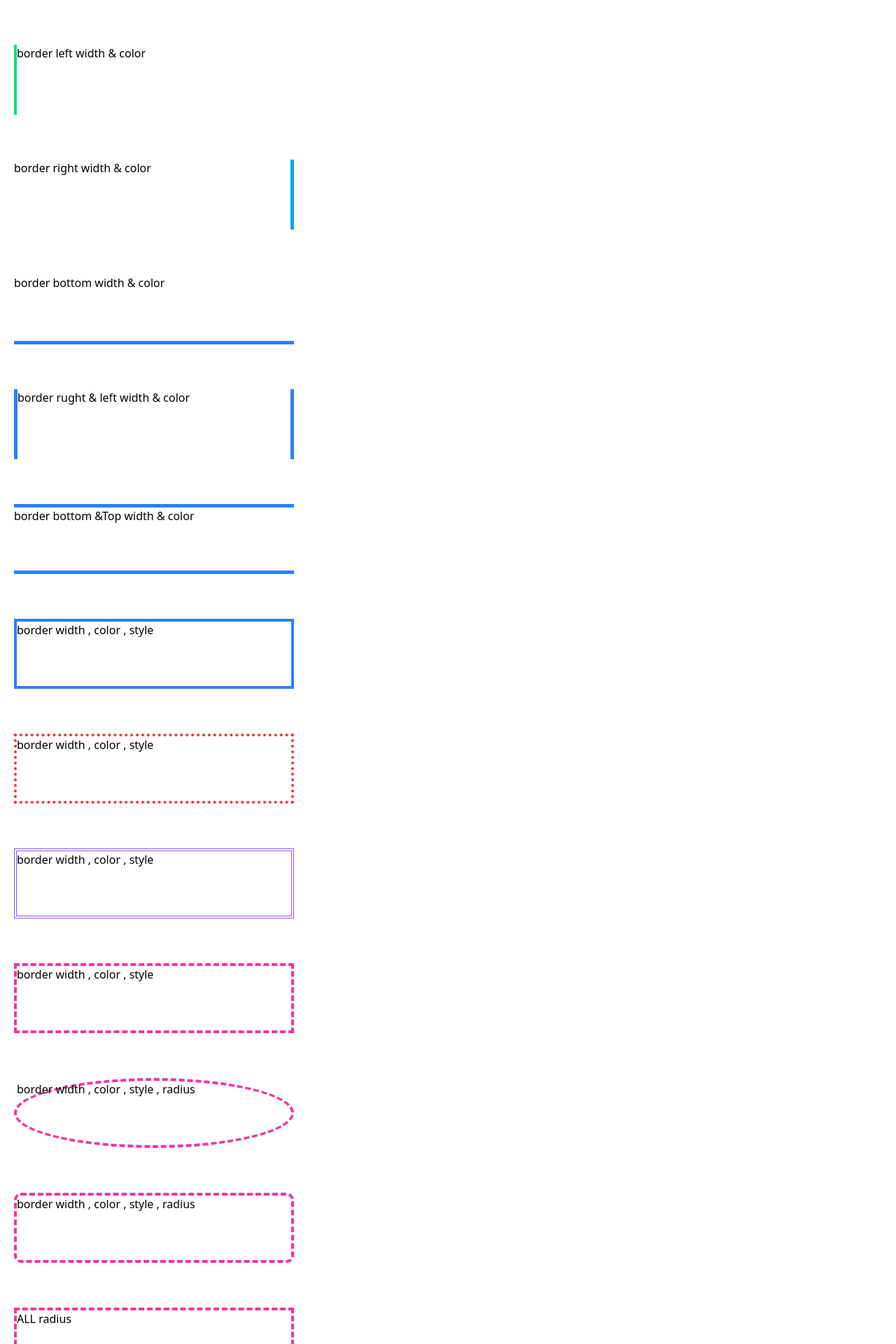
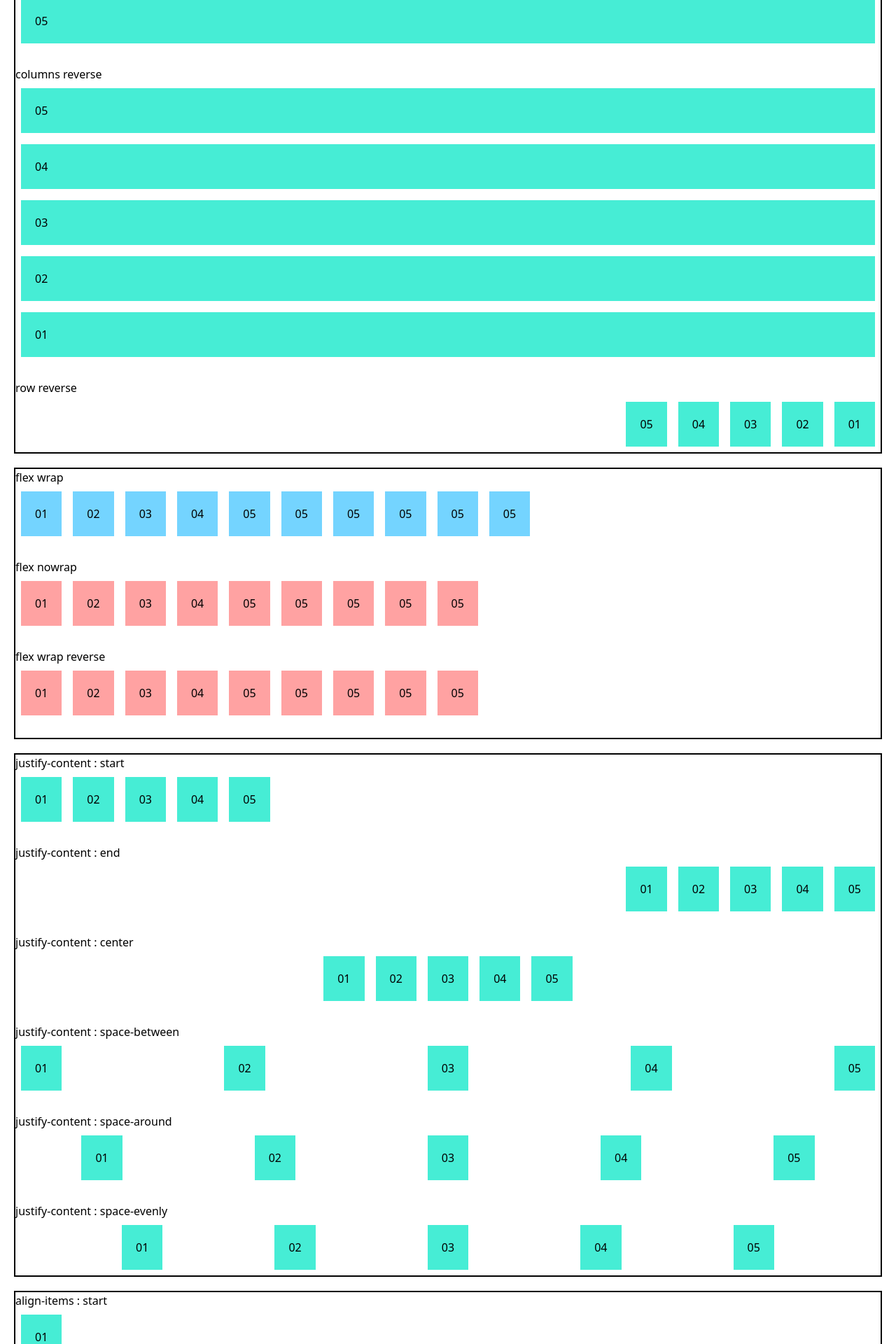
Before and after one commit to GULLAPALLIJYOTHIPRAKASH/Learn-Tailwind, a React (Vite) app: page / in a window 1280 px wide. Shown: the part 520-2440 px from the top of the page at 70% size. Built offline with nearby package versions, Linux system fonts and the light colour scheme; a web font is replaced by a local one.

Commit message:
breakpoints [sm:640px, md:768px , lg:1024px, xl:1280px , 2xl:1536px] , flex , flex-direction, flex-wrap, justify-content, align-items

```diff
--- a/src/App.jsx
+++ b/src/App.jsx
@@ -1,9 +1,11 @@
 import "./App.css";
 import Background from "./Background/Background";
 import Border from "./Border/Border";
+import Breakpoints from "./Breakpoints/Breakpoints";
 import Color from "./Colors/Color";
 import Container_Spacing from "./Container Spacing/Container-Spacing";
 import Display from "./Display/Display";
+import FlexBox from "./FlexBox/FlexBox";
 import Position from "./Position/Position";
 import Sizing from "./Sizing/Sizing";
 import Typography from "./Typography/Typography";
@@ -29,7 +31,12 @@ function App(){
 
   {/* <Background/> */}
 
-  <Border/>
+  {/* <Border/> */}
+
+  {/* <Breakpoints/> */}
+
+
+  <FlexBox/>
 
 
   </>)
--- /dev/null
+++ b/src/Breakpoints/Breakpoints.jsx
@@ -0,0 +1,18 @@
+function Breakpoints(){
+
+    return(<>
+
+    <h1 className="text-red-400 text-2xl font-medium">1.Breakpoints</h1>
+    <ul className="list-disc">
+        <li className="text-teal-400 sm:text-blue-400 text-lg font-extrabold">sm: 640px</li>
+        <li className="text-teal-400 md:text-green-400 text-lg font-extrabold">md: 768px</li>
+        <li className="text-teal-400 lg:text-violet-400 text-lg font-extrabold">lg: 1024px</li>
+        <li className="text-teal-400 xl:text-yellow-400 text-lg font-extrabold">xl: 1280px</li>
+        <li className="text-teal-400 2xl:text-black text-lg font-extrabold">2xl: 1536px</li>
+    </ul>
+
+    <div className="bg-red-400 sm:bg-blue-400 md:bg-green-400 lg:bg-violet-400 xl:bg-yellow-400 2xl:bg-black w-full h-screen"></div>
+    </>)
+}
+
+export default Breakpoints;
--- /dev/null
+++ b/src/FlexBox/FlexBox.jsx
@@ -0,0 +1,239 @@
+function FlexBox(){
+
+    return(<>
+
+    <h1 className="text-blue-400 font-medium text-4xl">1.FlexBox Tailwind</h1>
+
+    {/* flex */}
+
+    <div className="m-5 border-2 ">
+
+
+        <ul className="flex">
+            <li className="p-5 m-2 bg-teal-300">01</li>
+            <li className="p-5 m-2 bg-teal-300">02</li>
+            <li className="p-5 m-2 bg-teal-300">03</li>
+            <li className="p-5 m-2 bg-teal-300">04</li>
+            <li className="p-5 m-2 bg-teal-300">05</li>
+        </ul>
+
+    </div>
+
+
+    {/* flex-direction */}
+    <div className="m-5 border-2 ">
+
+    <h1>colums</h1>
+        <ul className="flex flex-col">
+            <li className="p-5 m-2 bg-teal-300">01</li>
+            <li className="p-5 m-2 bg-teal-300">02</li>
+            <li className="p-5 m-2 bg-teal-300">03</li>
+            <li className="p-5 m-2 bg-teal-300">04</li>
+            <li className="p-5 m-2 bg-teal-300">05</li>
+        </ul>
+
+<br />
+        <h1>columns reverse</h1>
+        <ul className="flex flex-col-reverse">
+            <li className="p-5 m-2 bg-teal-300">01</li>
+            <li className="p-5 m-2 bg-teal-300">02</li>
+            <li className="p-5 m-2 bg-teal-300">03</li>
+            <li className="p-5 m-2 bg-teal-300">04</li>
+            <li className="p-5 m-2 bg-teal-300">05</li>
+        </ul>
+
+        <br />
+
+        <h1>row reverse</h1>
+        <ul className="flex flex-row-reverse">
+            <li className="p-5 m-2 bg-teal-300">01</li>
+            <li className="p-5 m-2 bg-teal-300">02</li>
+            <li className="p-5 m-2 bg-teal-300">03</li>
+            <li className="p-5 m-2 bg-teal-300">04</li>
+            <li className="p-5 m-2 bg-teal-300">05</li>
+        </ul>
+
+    </div>
+
+
+    {/* flex-wrap */}
+
+      <div className="m-5 border-2 ">
+
+
+        <h1>flex wrap</h1>
+        <ul className="flex flex-wrap">
+            <li className="p-5 m-2 bg-sky-300">01</li>
+            <li className="p-5 m-2 bg-sky-300">02</li>
+            <li className="p-5 m-2 bg-sky-300">03</li>
+            <li className="p-5 m-2 bg-sky-300">04</li>
+            <li className="p-5 m-2 bg-sky-300">05</li>
+            <li className="p-5 m-2 bg-sky-300">05</li>
+            <li className="p-5 m-2 bg-sky-300">05</li>
+            <li className="p-5 m-2 bg-sky-300">05</li>
+            <li className="p-5 m-2 bg-sky-300">05</li>
+            <li className="p-5 m-2 bg-sky-300">05</li>
+        </ul>
+
+        <br />
+
+         <h1>flex nowrap</h1>
+        <ul className="flex flex-nowrap">
+            <li className="p-5 m-2 bg-red-300">01</li>
+            <li className="p-5 m-2 bg-red-300">02</li>
+            <li className="p-5 m-2 bg-red-300">03</li>
+            <li className="p-5 m-2 bg-red-300">04</li>
+            <li className="p-5 m-2 bg-red-300">05</li>
+            <li className="p-5 m-2 bg-red-300">05</li>
+            <li className="p-5 m-2 bg-red-300">05</li>
+            <li className="p-5 m-2 bg-red-300">05</li>
+            <li className="p-5 m-2 bg-red-300">05</li>
+
+        </ul>
+
+        <br />
+
+
+          <h1>flex wrap reverse</h1>
+        <ul className="flex flex-wrap-reverse">
+            <li className="p-5 m-2 bg-red-300">01</li>
+            <li className="p-5 m-2 bg-red-300">02</li>
+            <li className="p-5 m-2 bg-red-300">03</li>
+            <li className="p-5 m-2 bg-red-300">04</li>
+            <li className="p-5 m-2 bg-red-300">05</li>
+            <li className="p-5 m-2 bg-red-300">05</li>
+            <li className="p-5 m-2 bg-red-300">05</li>
+            <li className="p-5 m-2 bg-red-300">05</li>
+            <li className="p-5 m-2 bg-red-300">05</li>
+
+        </ul>
+
+        <br />
+
+    </div>
+
+
+    {/* justify-content */}
+     <div className="m-5 border-2 ">
+
+
+        <h1>justify-content : start</h1>
+        <ul className="flex justify-start">
+            <li className="p-5 m-2 bg-teal-300">01</li>
+            <li className="p-5 m-2 bg-teal-300">02</li>
+            <li className="p-5 m-2 bg-teal-300">03</li>
+            <li className="p-5 m-2 bg-teal-300">04</li>
+            <li className="p-5 m-2 bg-teal-300">05</li>
+        </ul>
+
+        <br />
+
+
+        <h1>justify-content : end</h1>
+        <ul className="flex justify-end">
+            <li className="p-5 m-2 bg-teal-300">01</li>
+            <li className="p-5 m-2 bg-teal-300">02</li>
+            <li className="p-5 m-2 bg-teal-300">03</li>
+            <li className="p-5 m-2 bg-teal-300">04</li>
+            <li className="p-5 m-2 bg-teal-300">05</li>
+        </ul>
+
+        <br />
+
+        <h1>justify-content : center</h1>
+        <ul className="flex justify-center">
+            <li className="p-5 m-2 bg-teal-300">01</li>
+            <li className="p-5 m-2 bg-teal-300">02</li>
+            <li className="p-5 m-2 bg-teal-300">03</li>
+            <li className="p-5 m-2 bg-teal-300">04</li>
+            <li className="p-5 m-2 bg-teal-300">05</li>
+        </ul>
+
+        <br />
+
+
+        <h1>justify-content : space-between</h1>
+        <ul className="flex justify-between">
+            <li className="p-5 m-2 bg-teal-300">01</li>
+            <li className="p-5 m-2 bg-teal-300">02</li>
+            <li className="p-5 m-2 bg-teal-300">03</li>
+            <li className="p-5 m-2 bg-teal-300">04</li>
+            <li className="p-5 m-2 bg-teal-300">05</li>
+        </ul>
+
+        <br />
+
+        <h1>justify-content : space-around</h1>
+        <ul className="flex justify-around">
+            <li className="p-5 m-2 bg-teal-300">01</li>
+            <li className="p-5 m-2 bg-teal-300">02</li>
+            <li className="p-5 m-2 bg-teal-300">03</li>
+            <li className="p-5 m-2 bg-teal-300">04</li>
+            <li className="p-5 m-2 bg-teal-300">05</li>
+        </ul>
+
+        <br />
+
+
+        <h1>justify-content : space-evenly</h1>
+        <ul className="flex justify-evenly">
+            <li className="p-5 m-2 bg-teal-300">01</li>
+            <li className="p-5 m-2 bg-teal-300">02</li>
+            <li className="p-5 m-2 bg-teal-300">03</li>
+            <li className="p-5 m-2 bg-teal-300">04</li>
+            <li className="p-5 m-2 bg-teal-300">05</li>
+        </ul>
+
+
+
+
+
+    </div>
+
+    {/* align-items */}
+    <div className="m-5 border-2 ">
+
+            <h1>align-items : start</h1>
+        <ul className="flex flex-col items-start">
+            <li className="p-5 m-2 bg-teal-300">01</li>
+            <li className="p-5 m-2 bg-teal-300">02</li>
+            <li className="p-5 m-2 bg-teal-300">03</li>
+            <li className="p-5 m-2 bg-teal-300">04</li>
+            <li className="p-5 m-2 bg-teal-300">05</li>
+        </ul>
+
+        <br />
+
+        <h1>align-items : end</h1>
+        <ul className="flex flex-col items-end">
+            <li className="p-5 m-2 bg-teal-300">01</li>
+            <li className="p-5 m-2 bg-teal-300">02</li>
+            <li className="p-5 m-2 bg-teal-300">03</li>
+            <li className="p-5 m-2 bg-teal-300">04</li>
+            <li className="p-5 m-2 bg-teal-300">05</li>
+        </ul>
+
+        <br />
+                    <h1>align-items : center</h1>
+        <ul className="flex flex-col items-center">
+            <li className="p-5 m-2 bg-teal-300">01</li>
+            <li className="p-5 m-2 bg-teal-300">02</li>
+            <li className="p-5 m-2 bg-teal-300">03</li>
+            <li className="p-5 m-2 bg-teal-300">04</li>
+            <li className="p-5 m-2 bg-teal-300">05</li>
+        </ul>
+        <br />
+
+
+
+
+
+    </div>
+
+
+
+
+    </>)
+}
+
+export default FlexBox;
```
